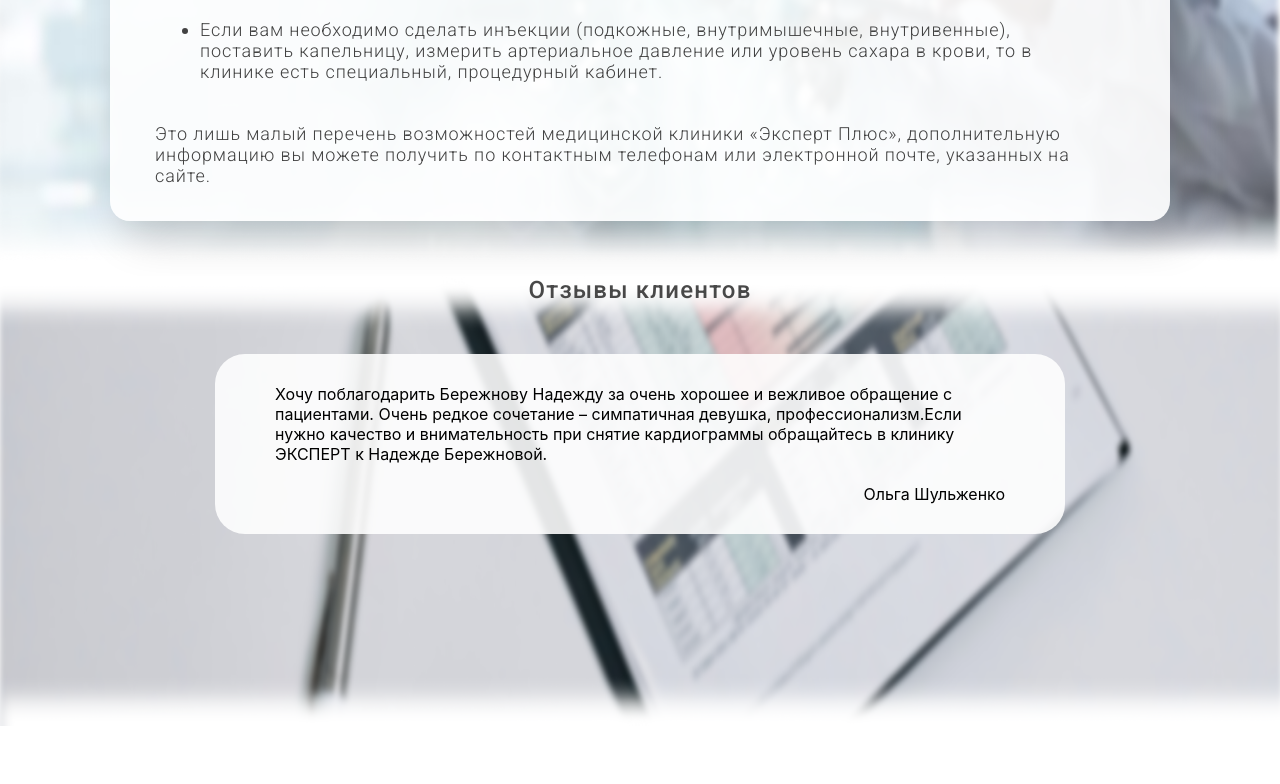
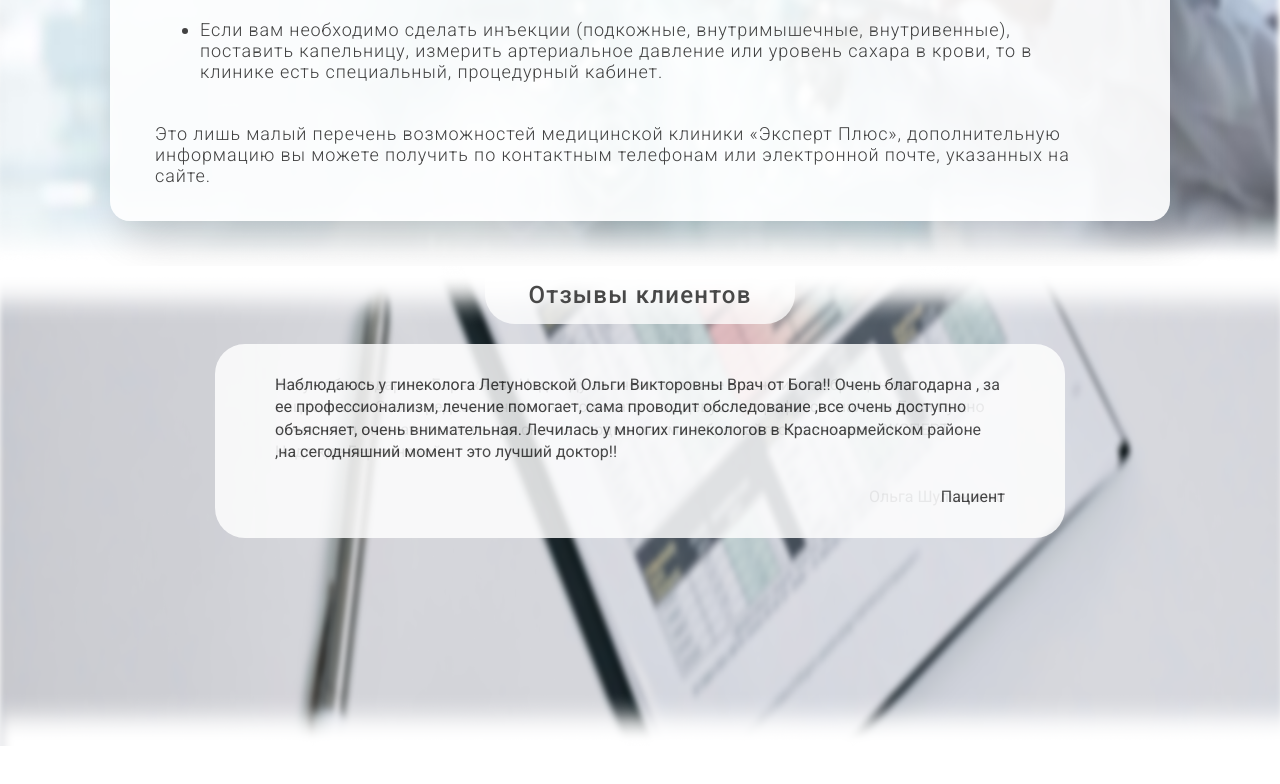
Before and after one commit to CanUFeelMyHeart/expertPlus, a React (Create React App) app in the folder medical-clinic-expert/: page / in a window 1280 px wide. Shown: the part 1733-2517 px from the top of the page. Built offline with nearby package versions, Linux system fonts and the light colour scheme; the HTML template or start-up script is replaced by a standard one.

Commit message:
reviews are set

```diff
--- a/medical-clinic-expert/src/components/ReviewsComponent/ReviewsComponent.css
+++ b/medical-clinic-expert/src/components/ReviewsComponent/ReviewsComponent.css
@@ -10,16 +10,27 @@
 
 .reviewsComponent__block_header {
   margin-bottom: 20px;
-  margin-top: -5px;
 }
 
 .reviewsComponent__block {
   background: url("../../img/reviews.png");
   background-size: 100% 100%;
-  height: 450px;
+  height: 480px;
+  margin-top: 5px;
 }
 
 .reviewsComponent__block_header {
+  background-color: rgba(255, 255, 255, 0.753);
+  margin: 0 auto;
+  width: 300px;
+  padding: 5px;
+  /* border-radius: 30px; */
+  border-bottom-left-radius: 30px;
+  border-bottom-right-radius: 30px;
+  padding-top: 5px;
+}
+
+.reviewsComponent__block_header_inner {
   font-family: "Roboto";
   font-style: normal;
   font-weight: 500;
@@ -28,11 +39,11 @@
   letter-spacing: 0.05em;
   color: #484848;
   padding-bottom: 10px;
-  margin-top: 15px;
+  padding-top: 10px;
 }
 
 .reviewsComponent__block_carousel {
-  margin-top: 40px !important;
+  margin-top: 20px !important;
   max-width: 850px;
   margin: 0 auto;
   height: 350px;
@@ -58,12 +69,16 @@
   flex-direction: column;
   justify-content: space-between;
   align-items: flex-end;
+  line-height: 1.4rem;
   height: 100%;
 }
 
 .carousel__slide_description,
 .carousel__slide_name {
+  font-family: "Roboto";
   font-weight: 400;
+  font-size: 16px;
+  color: #313131;
 }
 
 .css-e1mnrr,
--- a/medical-clinic-expert/src/components/ReviewsComponent/ReviewsComponent.jsx
+++ b/medical-clinic-expert/src/components/ReviewsComponent/ReviewsComponent.jsx
@@ -7,14 +7,17 @@ import Carousel from "react-material-ui-carousel";
 export const ReviewsComponent = (props) => {
   return (
     <div className="reviewsComponent__block">
-      <h2 className="reviewsComponent__block_header">Отзывы клиентов</h2>
+      <div className="reviewsComponent__block_header">
+        <h2 className="reviewsComponent__block_header_inner">Отзывы клиентов</h2>
+      </div>
       <div className="reviewsComponent__block_carousel">
         <Carousel
           swipe={false}
           navButtonsAlwaysInvisible={true}
+          interval={6000}
           indicatorContainerProps={{
             style: {
-              display: "none"
+              display: "none",
             },
           }}
         >
```
